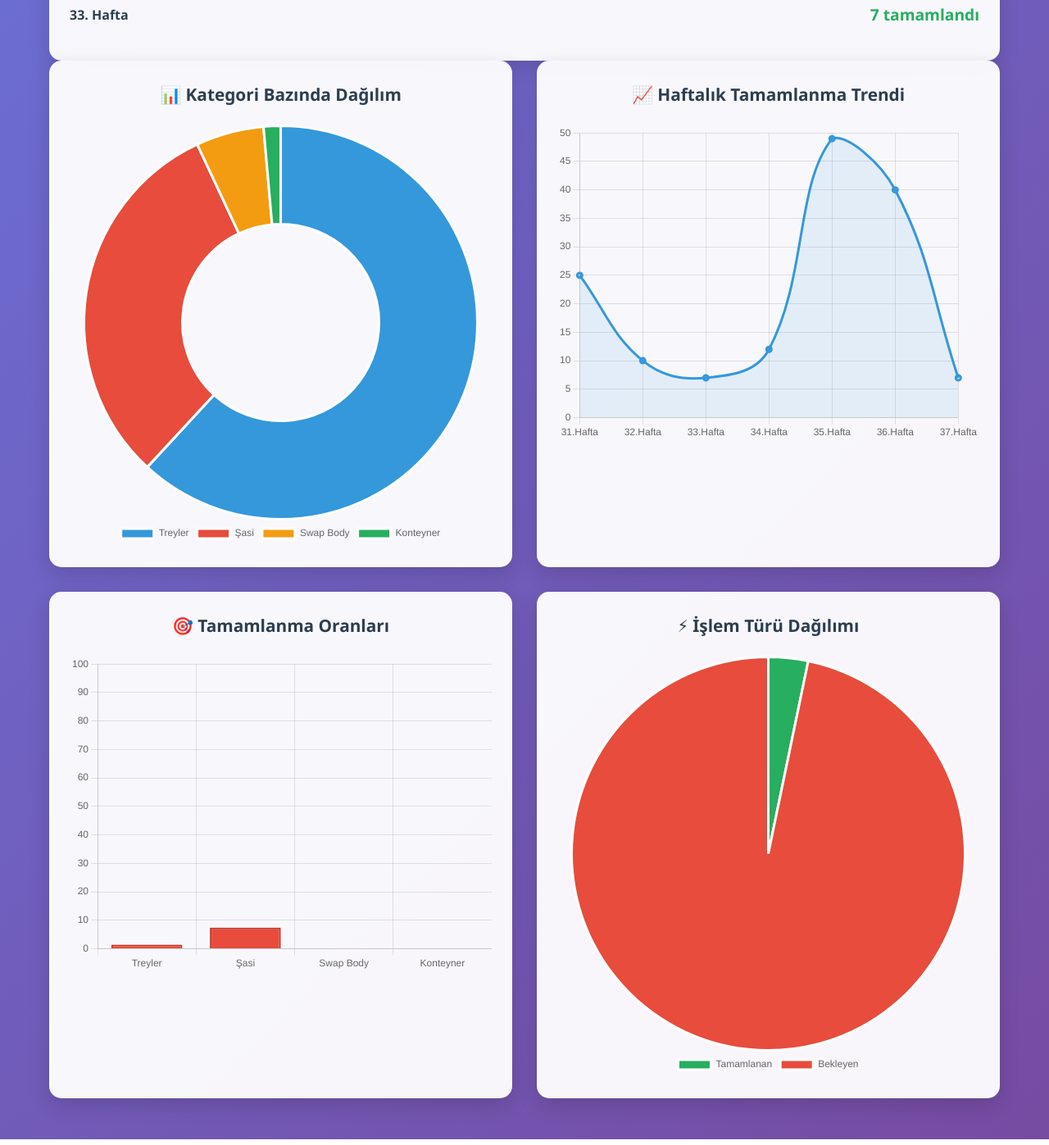
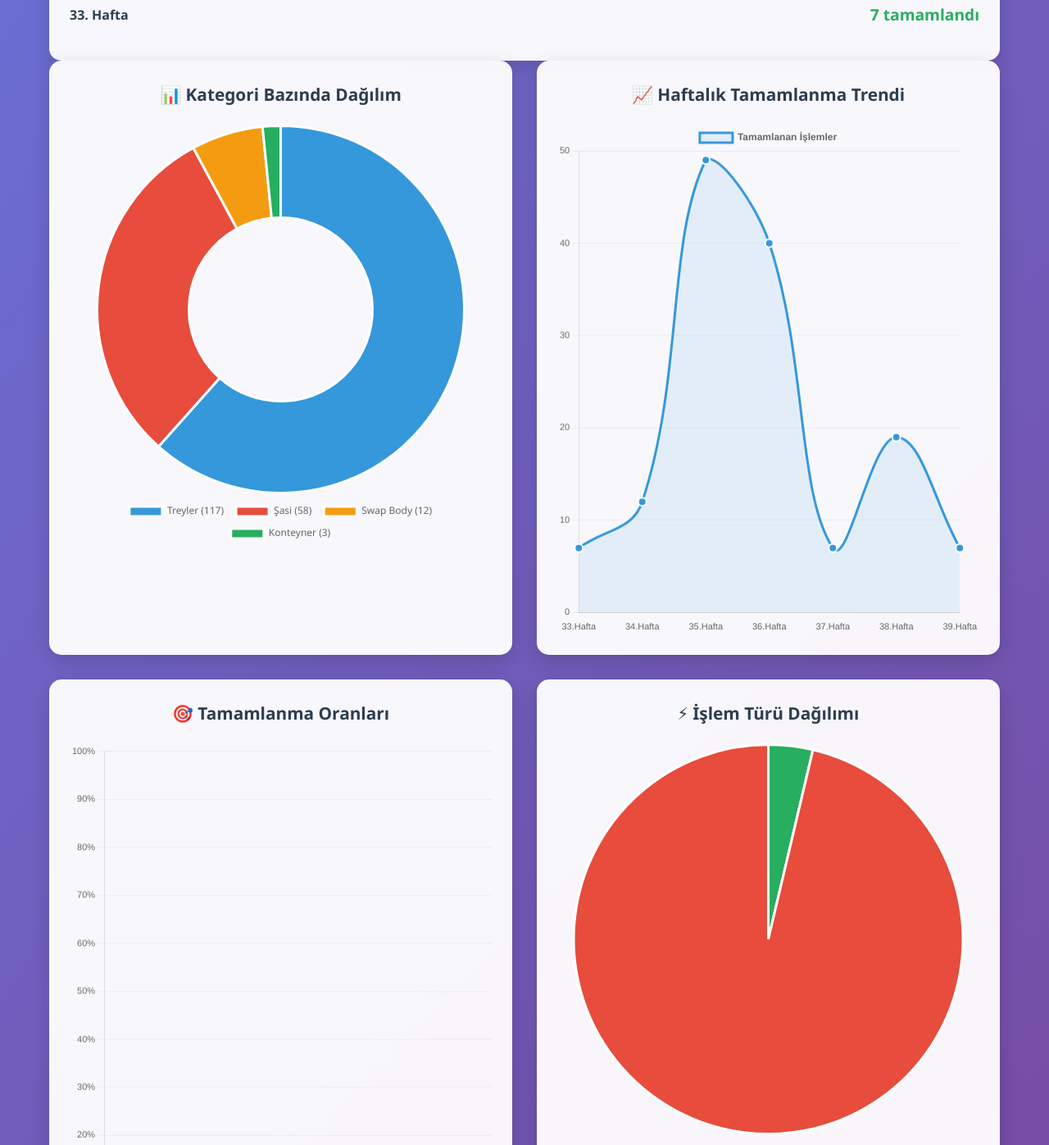
Before and after one commit to emineph/39thweek, a plain HTML site: page index.html in a window 1280 px wide. Shown: the part 1403-2800 px from the top of the page at 82% size. Drawn offline with nearby package versions, Linux system fonts and the light colour scheme; animation ran at ten frames a second.

Commit message:
Update index.html

```diff
--- a/index.html
+++ b/index.html
@@ -375,136 +375,300 @@
     </div>
 
     <script>
-        // Kategori Dağılım Grafiği
-        const categoryCtx = document.getElementById('categoryChart').getContext('2d');
-        new Chart(categoryCtx, {
+        document.addEventListener('DOMContentLoaded', function() {
+    initializeCharts();
+    animateCounters();
+});
+
+function initializeCharts() {
+    // 1. Kategori Bazında Dağılım Grafiği (Doughnut)
+    const categoryCtx = document.getElementById('categoryChart');
+    if (categoryCtx) {
+        new Chart(categoryCtx.getContext('2d'), {
             type: 'doughnut',
             data: {
-                labels: ['Treyler', 'Şasi', 'Swap Body', 'Konteyner'],
+                labels: ['Treyler (117)', 'Şasi (58)', 'Swap Body (12)', 'Konteyner (3)'],
                 datasets: [{
-                    data: [133, 67, 12, 3],
-                    backgroundColor: ['#3498db', '#e74c3c', '#f39c12', '#27ae60'],
+                    label: 'Araç Sayısı',
+                    data: [117, 58, 12, 3],
+                    backgroundColor: [
+                        '#3498db', // Mavi - Treyler
+                        '#e74c3c', // Kırmızı - Şasi
+                        '#f39c12', // Turuncu - Swap Body
+                        '#27ae60'  // Yeşil - Konteyner
+                    ],
                     borderWidth: 3,
-                    borderColor: '#fff'
+                    borderColor: '#fff',
+                    hoverOffset: 10
                 }]
             },
             options: {
                 responsive: true,
+                maintainAspectRatio: true,
                 plugins: {
                     legend: {
-                        position: 'bottom'
+                        position: 'bottom',
+                        labels: {
+                            padding: 15,
+                            font: {
+                                size: 12,
+                                family: "'Segoe UI', Tahoma, Geneva, Verdana, sans-serif"
+                            }
+                        }
+                    },
+                    tooltip: {
+                        callbacks: {
+                            label: function(context) {
+                                const label = context.label || '';
+                                const value = context.parsed || 0;
+                                const total = context.dataset.data.reduce((a, b) => a + b, 0);
+                                const percentage = ((value / total) * 100).toFixed(1);
+                                return `${label}: ${value} araç (${percentage}%)`;
+                            }
+                        }
                     }
                 }
             }
         });
+    }
 
-        // Haftalık Trend Grafiği
-        const trendCtx = document.getElementById('trendChart').getContext('2d');
-        new Chart(trendCtx, {
+    // 2. Haftalık Tamamlanma Trendi (Line Chart)
+    const trendCtx = document.getElementById('trendChart');
+    if (trendCtx) {
+        new Chart(trendCtx.getContext('2d'), {
             type: 'line',
             data: {
-                labels: ['31.Hafta', '32.Hafta', '33.Hafta', '34.Hafta', '35.Hafta', '36.Hafta', '37.Hafta'],
+                labels: ['33.Hafta', '34.Hafta', '35.Hafta', '36.Hafta', '37.Hafta', '38.Hafta', '39.Hafta'],
                 datasets: [{
                     label: 'Tamamlanan İşlemler',
-                    data: [25, 10, 7, 12, 49, 40, 7],
+                    data: [7, 12, 49, 40, 7, 19, 7],
                     borderColor: '#3498db',
                     backgroundColor: 'rgba(52, 152, 219, 0.1)',
                     borderWidth: 3,
                     fill: true,
-                    tension: 0.4
+                    tension: 0.4,
+                    pointRadius: 5,
+                    pointHoverRadius: 7,
+                    pointBackgroundColor: '#3498db',
+                    pointBorderColor: '#fff',
+                    pointBorderWidth: 2
                 }]
             },
             options: {
                 responsive: true,
+                maintainAspectRatio: false,
                 plugins: {
                     legend: {
-                        display: false
+                        display: true,
+                        position: 'top',
+                        labels: {
+                            font: {
+                                size: 12,
+                                weight: 'bold'
+                            }
+                        }
+                    },
+                    tooltip: {
+                        callbacks: {
+                            label: function(context) {
+                                return `Tamamlanan: ${context.parsed.y} araç`;
+                            }
+                        }
                     }
                 },
                 scales: {
                     y: {
-                        beginAtZero: true
+                        beginAtZero: true,
+                        ticks: {
+                            stepSize: 10,
+                            font: {
+                                size: 11
+                            }
+                        },
+                        grid: {
+                            color: 'rgba(0, 0, 0, 0.05)'
+                        }
+                    },
+                    x: {
+                        ticks: {
+                            font: {
+                                size: 11
+                            }
+                        },
+                        grid: {
+                            display: false
+                        }
                     }
                 }
             }
         });
+    }
 
-        // Tamamlanma Oranları
-        const completionCtx = document.getElementById('completionChart').getContext('2d');
-        new Chart(completionCtx, {
+    // 3. Tamamlanma Oranları (Bar Chart)
+    const completionCtx = document.getElementById('completionChart');
+    if (completionCtx) {
+        new Chart(completionCtx.getContext('2d'), {
             type: 'bar',
             data: {
                 labels: ['Treyler', 'Şasi', 'Swap Body', 'Konteyner'],
                 datasets: [{
                     label: 'Tamamlanma Oranı (%)',
-                    data: [1.50, 7.46, 0.00, 0.00],
-                    backgroundColor: ['#e74c3c', '#e74c3c', '#e74c3c', '#e74c3c'],
-                    borderColor: ['#c0392b', '#c0392b', '#c0392b', '#c0392b'],
-                    borderWidth: 2
+                    data: [6.0, 0, 0, 0],
+                    backgroundColor: [
+                        '#e74c3c',
+                        '#c0392b',
+                        '#95a5a6',
+                        '#7f8c8d'
+                    ],
+                    borderColor: [
+                        '#c0392b',
+                        '#a93226',
+                        '#7f8c8d',
+                        '#626567'
+                    ],
+                    borderWidth: 2,
+                    borderRadius: 5
                 }]
             },
             options: {
                 responsive: true,
+                maintainAspectRatio: false,
                 plugins: {
                     legend: {
                         display: false
+                    },
+                    tooltip: {
+                        callbacks: {
+                            label: function(context) {
+                                return `Tamamlanma: ${context.parsed.y}%`;
+                            }
+                        }
                     }
                 },
                 scales: {
                     y: {
                         beginAtZero: true,
-                        max: 100
+                        max: 100,
+                        ticks: {
+                            callback: function(value) {
+                                return value + '%';
+                            },
+                            font: {
+                                size: 11
+                            }
+                        },
+                        grid: {
+                            color: 'rgba(0, 0, 0, 0.05)'
+                        }
+                    },
+                    x: {
+                        ticks: {
+                            font: {
+                                size: 11
+                            }
+                        },
+                        grid: {
+                            display: false
+                        }
                     }
                 }
             }
         });
+    }
 
-        // İşlem Türü Dağılımı
-        const typeCtx = document.getElementById('typeChart').getContext('2d');
-        new Chart(typeCtx, {
+    // 4. İşlem Türü Dağılımı (Pie Chart)
+    const typeCtx = document.getElementById('typeChart');
+    if (typeCtx) {
+        new Chart(typeCtx.getContext('2d'), {
             type: 'pie',
             data: {
-                labels: ['Tamamlanan', 'Bekleyen'],
+                labels: ['Tamamlanan', 'Kontrol Edilemedi'],
                 datasets: [{
-                    data: [7, 208],
-                    backgroundColor: ['#27ae60', '#e74c3c'],
+                    data: [7, 183],
+                    backgroundColor: [
+                        '#27ae60', // Yeşil - Tamamlanan
+                        '#e74c3c'  // Kırmızı - Bekleyen
+                    ],
                     borderWidth: 3,
-                    borderColor: '#fff'
+                    borderColor: '#fff',
+                    hoverOffset: 10
                 }]
             },
             options: {
                 responsive: true,
+                maintainAspectRatio: true,
                 plugins: {
                     legend: {
-                        position: 'bottom'
+                        position: 'bottom',
+                        labels: {
+                            padding: 15,
+                            font: {
+                                size: 12,
+                                family: "'Segoe UI', Tahoma, Geneva, Verdana, sans-serif"
+                            }
+                        }
+                    },
+                    tooltip: {
+                        callbacks: {
+                            label: function(context) {
+                                const label = context.label || '';
+                                const value = context.parsed || 0;
+                                const total = context.dataset.data.reduce((a, b) => a + b, 0);
+                                const percentage = ((value / total) * 100).toFixed(1);
+                                return `${label}: ${value} araç (${percentage}%)`;
+                            }
+                        }
                     }
                 }
             }
         });
+    }
+}
 
-        // Sayaç animasyonu
-        document.addEventListener('DOMContentLoaded', function() {
+// Sayaç animasyonu fonksiyonu
+function animateCounters() {
     const counters = document.querySelectorAll('.stat-value');
 
     counters.forEach(counter => {
-                const target = parseInt(counter.textContent.replace(/[^0-9.]/g, ''));
+        const text = counter.textContent;
+        const hasPercent = text.includes('%');
+        const target = parseFloat(text.replace(/[^0-9.]/g, ''));
+
+        if (isNaN(target)) return;
+
         const increment = target / 50;
         let current = 0;
 
         const timer = setInterval(() => {
             current += increment;
             if (current >= target) {
-                        counter.textContent = counter.textContent;
+                if (hasPercent) {
+                    counter.textContent = target.toFixed(1) + '%';
+                } else {
+                    counter.textContent = Math.round(target);
+                }
                 clearInterval(timer);
             } else {
-                        if (counter.textContent.includes('%')) {
-                            counter.textContent = Math.floor(current) + '%';
+                if (hasPercent) {
+                    counter.textContent = current.toFixed(1) + '%';
                 } else {
                     counter.textContent = Math.floor(current);
                 }
             }
         }, 20);
     });
+}
+
+// Progress bar animasyonu
+window.addEventListener('load', function() {
+    const progressFills = document.querySelectorAll('.progress-fill');
+    progressFills.forEach(fill => {
+        const width = fill.style.width;
+        fill.style.width = '0';
+        setTimeout(() => {
+            fill.style.width = width;
+        }, 500);
+    });
 });
     </script>
 
```
Lines whose indentation alone changed are shown as unchanged.
